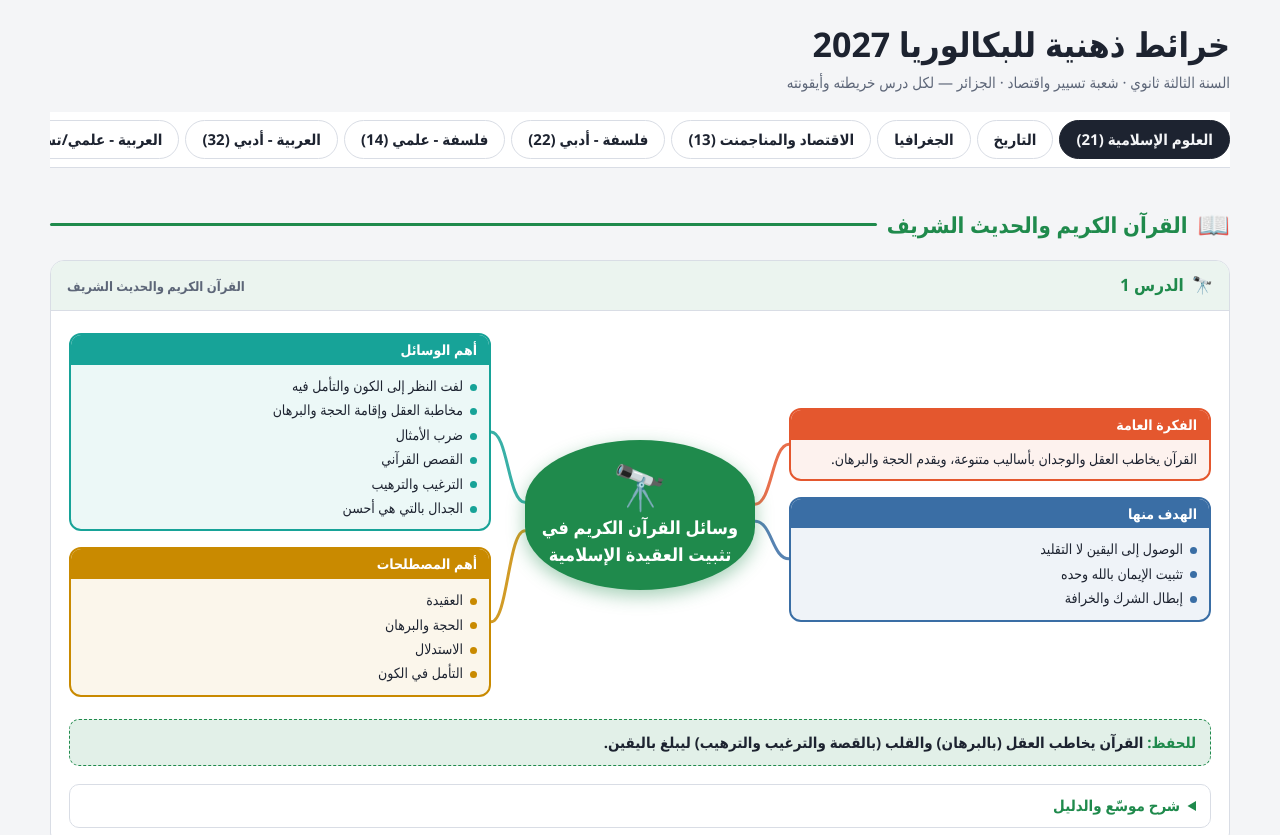
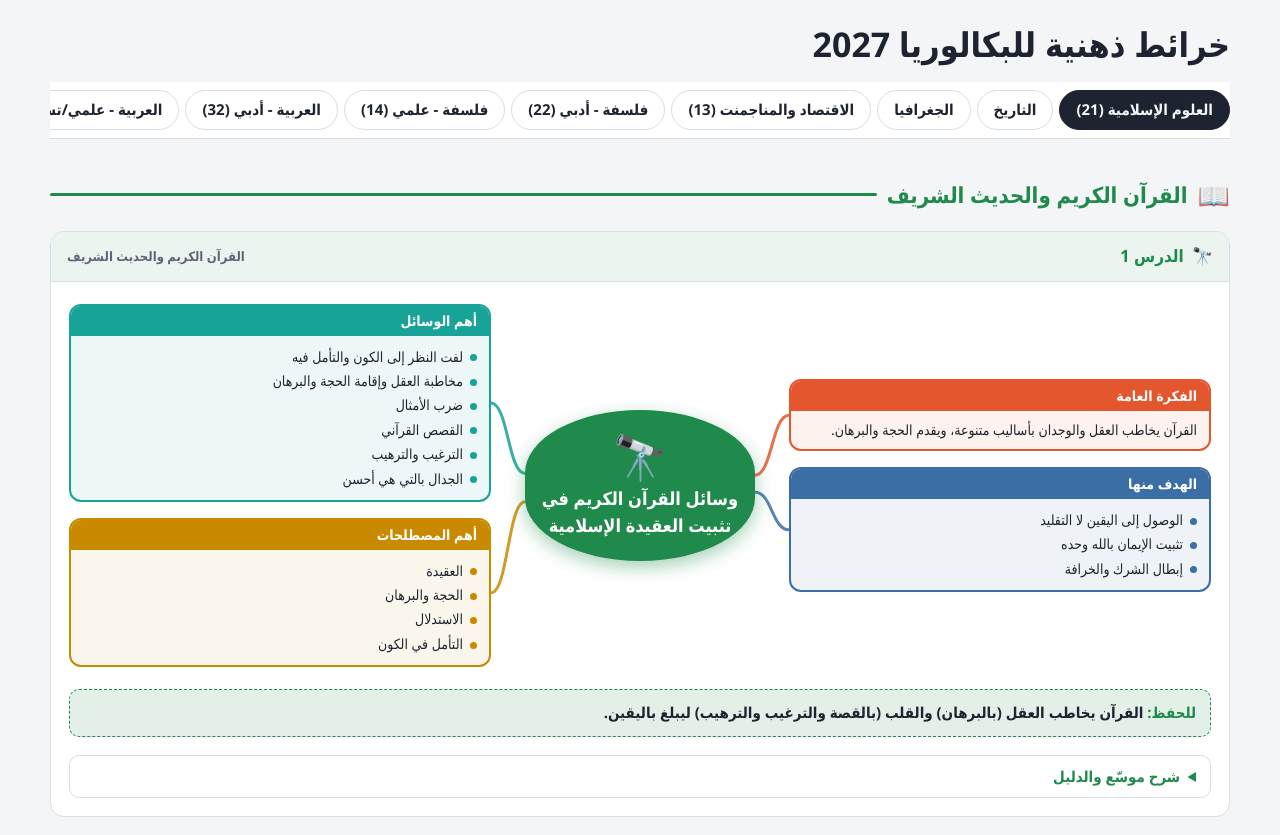
Before and after one commit to wissamelyakine-2322/zad-1am, a website: page www/maps.html in a window 1280 px wide. Shown: the top 835 px of the page. Drawn offline with Linux system fonts and the light colour scheme.

```diff
--- a/www/maps.html
+++ b/www/maps.html
@@ -63,7 +63,6 @@
 <div class="wrap" dir="rtl">
 <header>
   <h1>خرائط ذهنية للبكالوريا 2027</h1>
-  <p>السنة الثالثة ثانوي · شعبة تسيير واقتصاد · الجزائر — لكل درس خريطته وأيقونته</p>
 </header>
 <nav class="tabs" id="tabs" role="tablist"></nav>
 <main id="main"></main>
```
Also changed, not shown: 1 other file.
